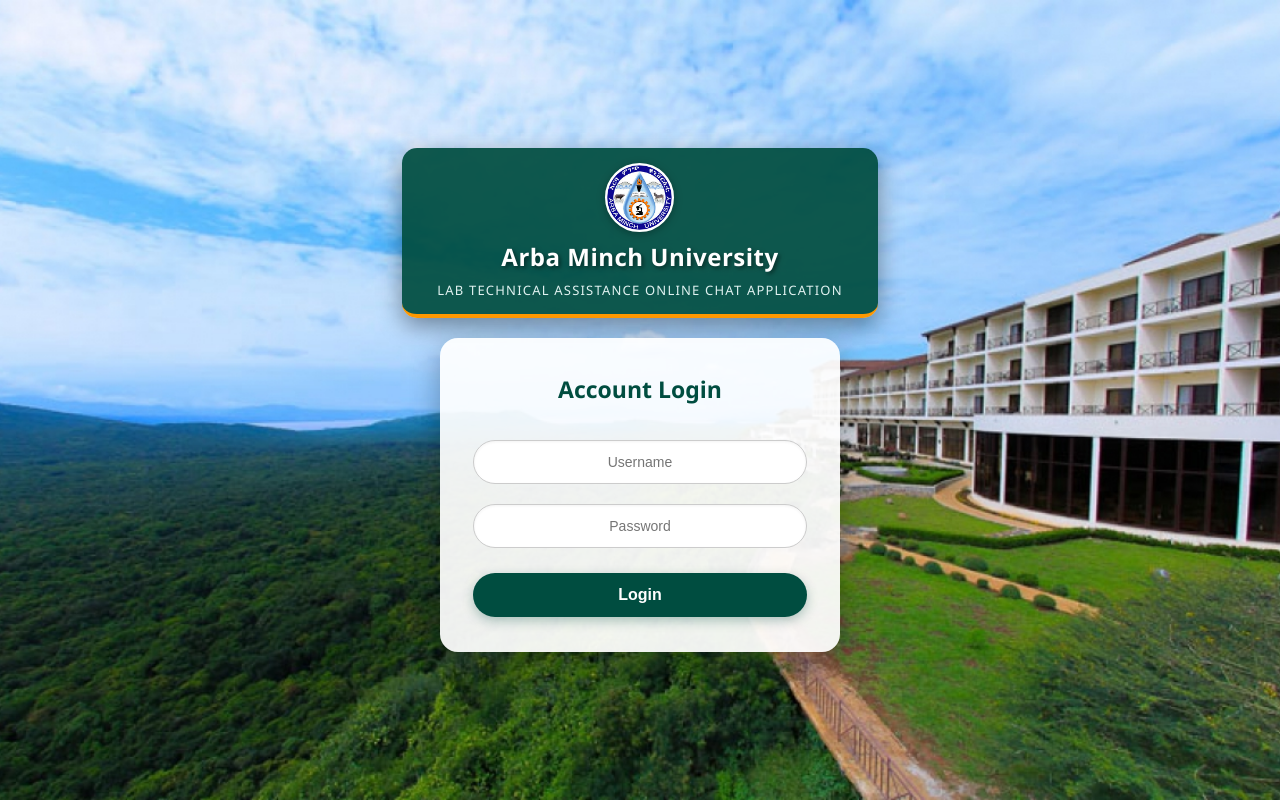
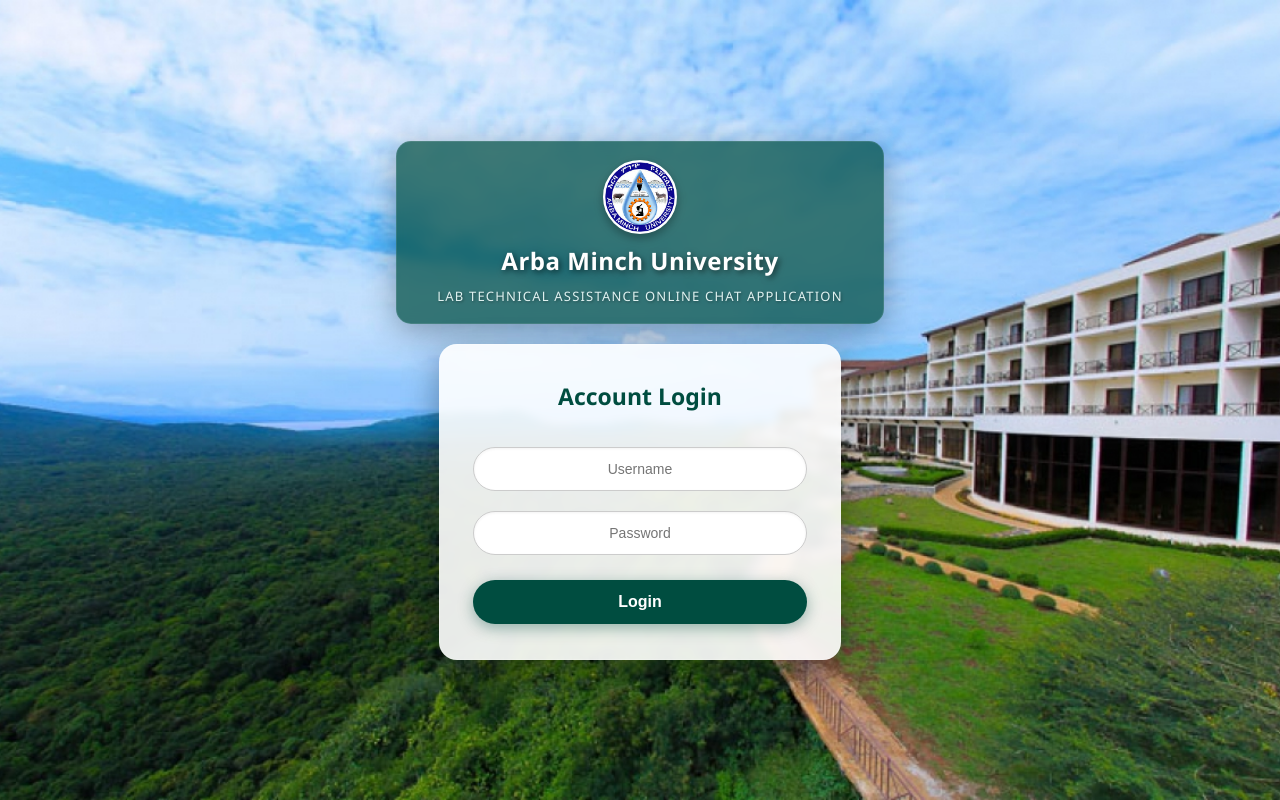
Before and after one commit to CherinetGama/cloud-chat-app, a Flask app: page /login in a window 1280 px wide. Run offline with Flask 3, Linux system fonts and the light colour scheme.

Commit message:
Update login.html

```diff
--- a/templates/login.html
+++ b/templates/login.html
@@ -15,30 +15,34 @@
             font-family: 'Segoe UI', Tahoma, Geneva, Verdana, sans-serif;
         }
 
-        /* አናት ላይ ያለው የዩኒቨርሲቲው ስም ማሳያ ሳጥን */
+        /* አናት ላይ ያለው የዩኒቨርሲቲው ስም ማሳያ ሳጥን - አሁን የጀርባው ምስል በከፊል ይታያል (Transparent) */
         .app-title-container {
             text-align: center;
             margin-bottom: 20px;
-            background: rgba(0, 77, 64, 0.93); /* ጥቁር አረንጓዴ */
-            padding: 15px 35px;
+            /* rgba ላይ የመጨረሻዋ 0.72 ሳጥኑ በጥቂቱ ግልጽ ሆኖ የጀርባው ምስል እንዲታይ ታደርጋለች */
+            background: rgba(0, 77, 64, 0.72);
+            backdrop-filter: blur(6px); /* በሳጥኑ ውስጥ የሚያልፈው ምስል ላይ ያማረ የብዥታ ጥላ ይሰጣል */
+            -webkit-backdrop-filter: blur(6px);
+            padding: 18px 40px;
             border-radius: 15px;
-            box-shadow: 0 8px 25px rgba(0,0,0,0.4);
+            box-shadow: 0 8px 32px rgba(0, 0, 0, 0.3);
             border-bottom: 4px solid #ff9800; /* ወርቃማ መስመር */
             max-width: 460px;
             display: flex;
             flex-direction: column;
             align-items: center;
-            gap: 8px;
+            gap: 10px;
+            border: 1px solid rgba(255, 255, 255, 0.1);
         }
 
         /* ክብ ቅርጽ ያለው የሎጎ ማሳያ */
         .logo-img {
-            width: 65px;
-            height: 65px;
+            width: 70px;
+            height: 70px;
             object-fit: cover;
             border-radius: 50%;
             border: 2px solid #ffffff;
-            box-shadow: 0 2px 8px rgba(0,0,0,0.3);
+            box-shadow: 0 4px 10px rgba(0,0,0,0.3);
             background: #ffffff;
         }
 
@@ -48,7 +52,7 @@
             font-size: 24px;
             font-weight: bold;
             letter-spacing: 0.5px;
-            text-shadow: 2px 2px 4px rgba(0,0,0,0.5);
+            text-shadow: 2px 2px 6px rgba(0,0,0,0.6);
         }
         .app-title-container p {
             color: #e0f2f1;
@@ -57,16 +61,20 @@
             text-transform: uppercase;
             letter-spacing: 1.2px;
             font-weight: 500;
+            text-shadow: 1px 1px 3px rgba(0,0,0,0.4);
         }
 
-        /* የፎርሙ ሳጥን ዲዛይን */
+        /* የፎርሙ ሳጥን ዲዛይን - እሱም የጀርባው ምስል በጥቂቱ እንዲታይ ተደርጓል */
         .container {
-            background: rgba(255, 255, 255, 0.93);
+            background: rgba(255, 255, 255, 0.9);
+            backdrop-filter: blur(4px);
+            -webkit-backdrop-filter: blur(4px);
             padding: 35px 30px;
             border-radius: 18px;
             text-align: center;
             width: 340px;
-            box-shadow: 0 10px 30px rgba(0,0,0,0.3);
+            box-shadow: 0 12px 35px rgba(0,0,0,0.35);
+            border: 1px solid rgba(255, 255, 255, 0.2);
         }
         .container h2 {
             color: #004d40;
@@ -89,7 +97,7 @@
         }
         input:focus {
             border: 2px solid #004d40;
-            box-shadow: 0 0 5px rgba(0, 77, 64, 0.3);
+            box-shadow: 0 0 8px rgba(0, 77, 64, 0.35);
         }
         button {
             width: 98%;
@@ -102,12 +110,13 @@
             font-weight: bold;
             font-size: 16px;
             margin-top: 15px;
-            box-shadow: 0 4px 12px rgba(0,77,64,0.3);
+            box-shadow: 0 4px 15px rgba(0,77,64,0.4);
             transition: all 0.3s;
         }
         button:hover {
             background: #00796b;
             transform: translateY(-1px);
+            box-shadow: 0 6px 20px rgba(0,77,64,0.5);
         }
         .error-msg {
             color: #d32f2f;
```
